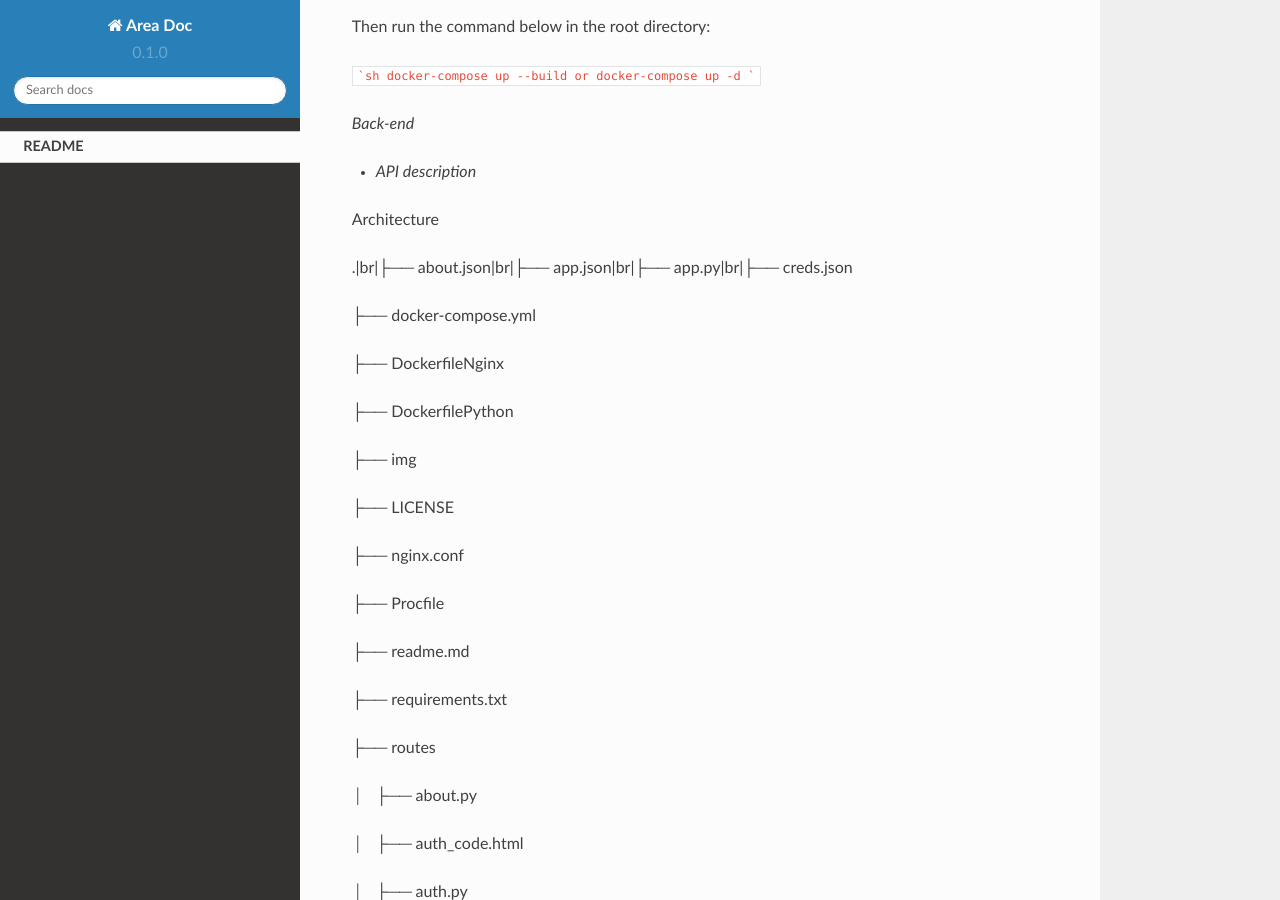
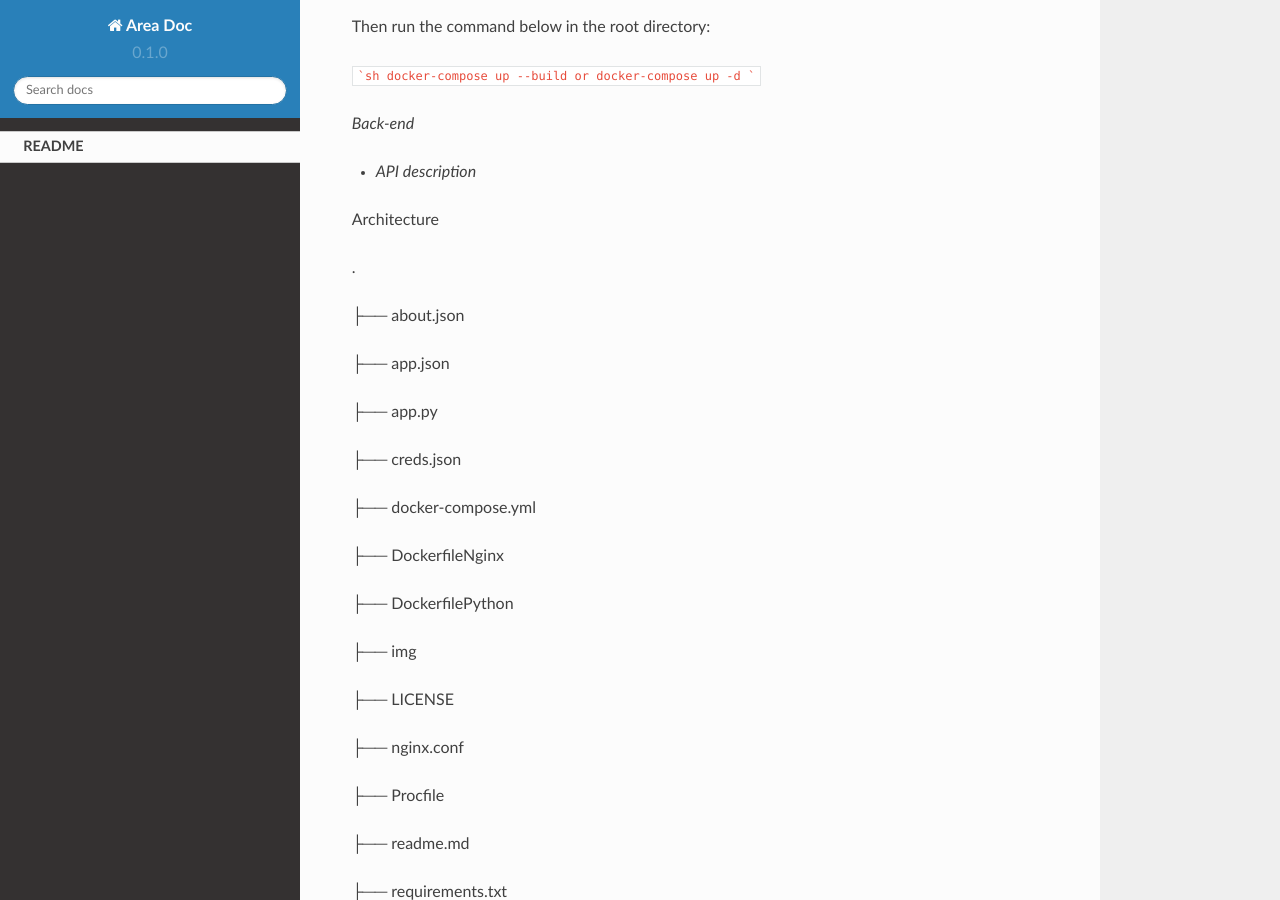
Before and after one commit to Pikatchu99/area-tutorial, a Sphinx documentation site: the page built from docs/source/README.rst, in a window 1280 px wide and 900 px high, scrolled down 433 px. Built offline with Sphinx 7.4.7 and the Read the Docs theme 2.0.0, drawn with Linux system fonts in a browser that asks for light colours; some of the changed text lies outside the part shown.

Commit message:
[MODIFY] modify readme

````diff
--- a/docs/source/README.rst
+++ b/docs/source/README.rst
@@ -31,7 +31,15 @@ docker-compose up --build or docker-compose up -d
 
 Architecture
 
-.|br|├── about.json|br|├── app.json|br|├── app.py|br|├── creds.json
+.
+
+├── about.json
+
+├── app.json
+
+├── app.py
+
+├── creds.json
 
 ├── docker-compose.yml
 
@@ -210,10 +218,12 @@ Architecture
 
 To run manually the web :
 
-```
-   $ cd frontend/area-frontend-web
-   $ npm install
-   $ npm run dev
+```sh
+   cd frontend/area-frontend-web
+
+   npm install
+
+   npm run dev
 ```
 
 The web url: http://172.18.0.1:8081/
````
